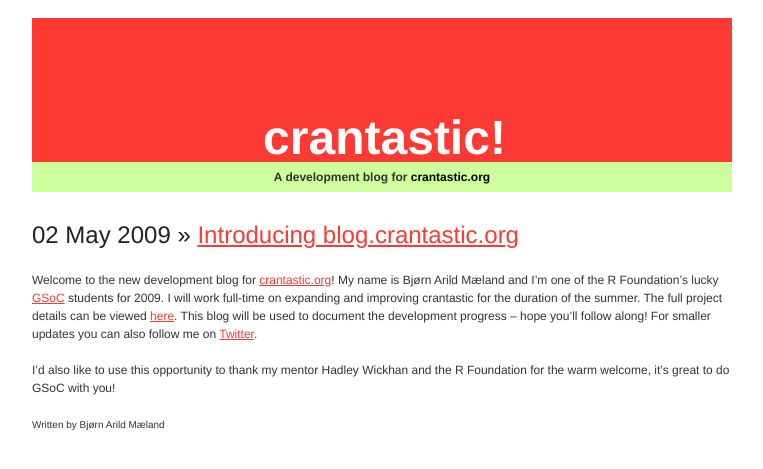
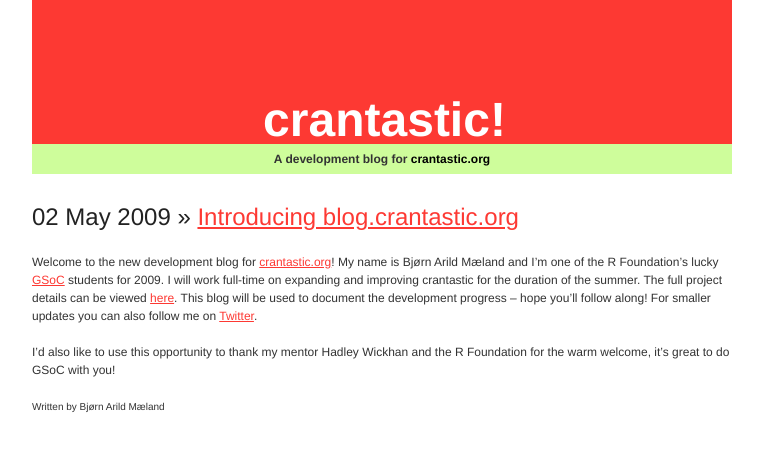
Before and after one commit to hadley/crantastic, a Jekyll site: the page built from index.html, in a window 1280 px wide. Shown: the top 469 px of the page, without its empty margins (258-1021 px from the left). Built offline with Jekyll 4.4.1, drawn with Linux system fonts in a browser that asks for light colours.

Commit message:
Added a style that got lost in translation

```diff
--- a/_sass/site.sass
+++ b/_sass/site.sass
@@ -1,3 +1,6 @@
+body
+  :margin-top 0
+
 div
   &#container
     :width 700px
--- a/stylesheets/site.css
+++ b/stylesheets/site.css
@@ -1,3 +1,5 @@
+body { margin-top: 0; }
+
 div#container { width: 700px; margin: 0 auto; }
 div#header { margin-bottom: 25px; text-align: center; }
 div#content { text-align: left; }
```
